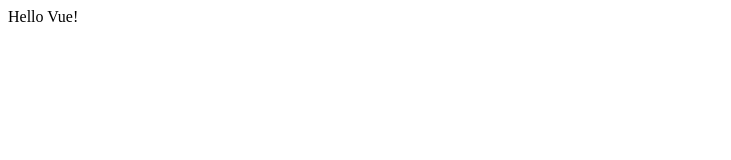
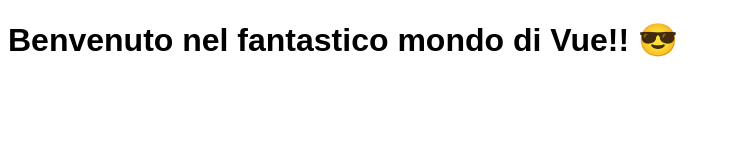
Before and after one commit to EliaBuratti/vue-hello, a plain HTML site: page index.html in a window 1280 px wide. Shown: the whole page, without its empty margins (0-731 px from the left). Drawn offline with nearby package versions, Linux system fonts and the light colour scheme.

Commit message:
add message on page

```diff
--- a/assets/js/script.js
+++ b/assets/js/script.js
@@ -3,8 +3,6 @@ Stampare a schermo un messaggio all’interno di un h1, utilizzando i data.
 Bonus:
 Aggiungere alla pagina un’immagine, presa anch’essa inserendo il percoso in una propietá dell'oggetto restituito dalla funzione data. */
 
-
-console.log('ciao');
 
 /*************************************
                  VueJs
@@ -15,7 +13,7 @@ const { createApp } = Vue
 createApp({
   data() {
     return {
-      message: 'Hello Vue!'
+      message: 'Benvenuto nel fantastico mondo di Vue!! 😎'
     }
   }
 }).mount('#app')
--- a/index.html
+++ b/index.html
@@ -5,13 +5,19 @@
     <meta name="viewport" content="width=device-width, initial-scale=1.0">
     <title>Hello VueJs</title>
 
+    <style>
+        body{
+            font-family: sans-serif;
+        }
+    </style>
+
 </head>
 <body>
 
-    <div id="app">{{ message }}
+    <div id="app">
 
         <!-- write code here -->
-
+        <h1>{{message}}</h1>
 
 
     </div>
```
